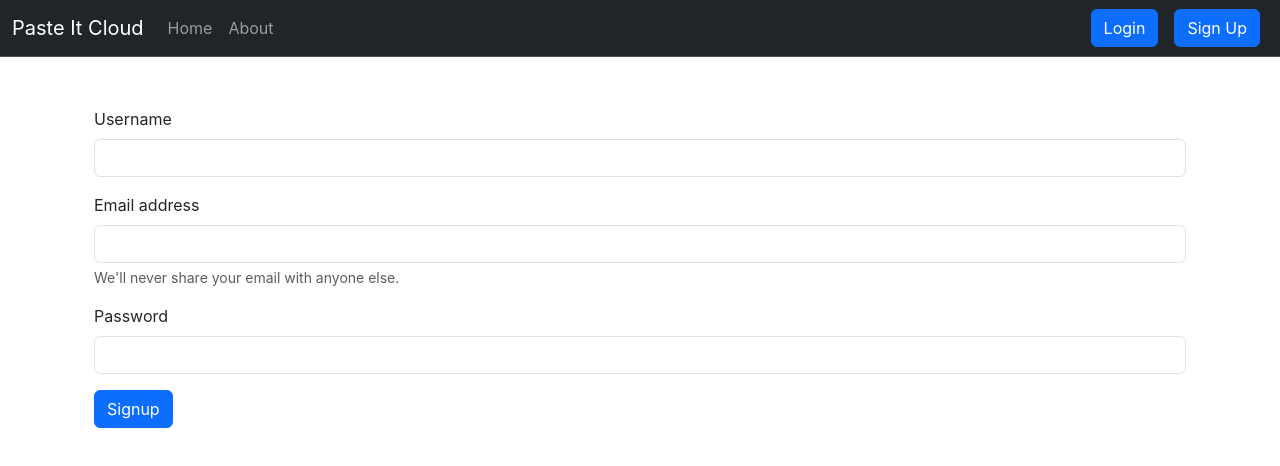
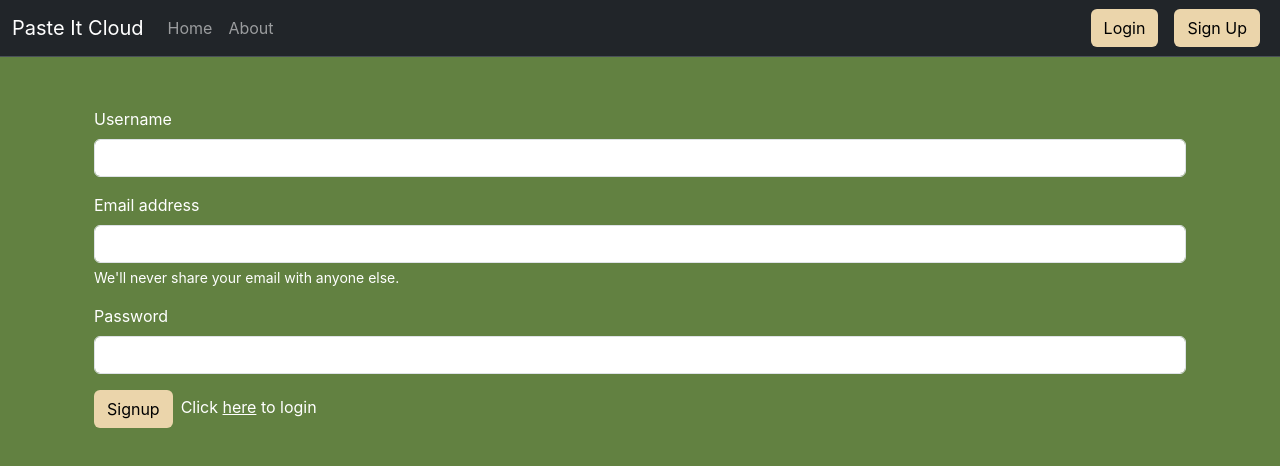
Before and after one commit to nishchyapratapsingh/Paste-It-Cloud, a React (Create React App) app in the folder Frontend/: page /signup in a window 1280 px wide. Shown: the top 466 px of the page. Built offline with nearby package versions, Linux system fonts and the light colour scheme; no server answers.

Commit message:
Refactor UI components for consistency; update button styles in AddNote, Login, Signup, and Navbar components, and improve notes display logic in Notes component. Set environment variable for API host in NoteState and enhance global styles in index.css.

```diff
--- a/Frontend/src/components/AddNote.js
+++ b/Frontend/src/components/AddNote.js
@@ -59,7 +59,8 @@ function AddNote(props) {
       <button
         disabled={note.title.length < 1 || note.description.length < 1}
         type="submit"
-        className="btn btn-primary"
+        className="btn"
+        style={{backgroundColor: "#EBD5AB", color:"black"}}
         onClick={handleSave}
       >
         Add Note
--- a/Frontend/src/components/Home.js
+++ b/Frontend/src/components/Home.js
@@ -6,7 +6,6 @@ export default function Home(props) {
   return (
     <div>
       <div className="container mt-3">
-        <h1></h1>
         <AddNote showAlert={props.showAlert} />
         <h1 className="mt-3">Your Notes</h1>
         <div>
--- a/Frontend/src/components/Login.js
+++ b/Frontend/src/components/Login.js
@@ -1,6 +1,6 @@
 import { useState } from "react";
 import { useNavigate } from "react-router-dom";
-
+import { Link } from "react-router-dom";
 const Login = (props) => {
   let navigate = useNavigate();
   const [credentials, setCredentials] = useState({ email: "", password: "" });
@@ -11,7 +11,8 @@ const Login = (props) => {
 
   const handleSubmit = async (e) => {
     e.preventDefault();
-    const url = `http://localhost:5000/api/auth/login`;
+    const HOST = process.env.REACT_APP_HOST;
+    const url = `${HOST}/api/auth/login`;
     const data = { email: credentials.email, password: credentials.password };
     try {
       const response = await fetch(url, {
@@ -54,7 +55,7 @@ const Login = (props) => {
             aria-describedby="emailHelp"
             required
           />
-          <div id="emailHelp" className="form-text">
+          <div id="emailHelp" style={{color: "white"}} className="form-text">
             We'll never share your email with anyone else.
           </div>
         </div>
@@ -72,9 +73,10 @@ const Login = (props) => {
             required
           />
         </div>
-        <button type="submit" className="btn btn-primary">
+        <button type="submit" style={{backgroundColor: "#EBD5AB"}} className="btn ">
           Login
         </button>
+        <p className="mx-2" style={{display: "inline"}}> Click <Link to="/signup">here</Link> to create an account </p>
       </form>
     </div>
   );
--- a/Frontend/src/components/Navbar.js
+++ b/Frontend/src/components/Navbar.js
@@ -39,8 +39,8 @@ export default function Navbar() {
             </li>
           </ul>
           <form className="d-flex">
-            <Link className="btn btn-primary mx-2" style={{display: localStorage.getItem('token')?"none":"block"}} to="/login" role="button">Login</Link>
-            <Link className="btn btn-primary mx-2" style={{display: localStorage.getItem('token')?"none":"block"}} to="/signup" role="button">Sign Up</Link>
+            <Link className="btn mx-2" style={{display: localStorage.getItem('token')?"none":"block", color:"black", backgroundColor: "#EBD5AB"}} to="/login" role="button">Login</Link>
+            <Link className="btn mx-2" style={{display: localStorage.getItem('token')?"none":"block", color:"black", backgroundColor: "#EBD5AB"}} to="/signup" role="button">Sign Up</Link>
             <button type="button" style={{display: localStorage.getItem('token')?"block":"none"}} onClick={handleLogOutClick} className="btn btn-danger">Log Out</button>
           </form>
         </div>
--- a/Frontend/src/components/Notes.js
+++ b/Frontend/src/components/Notes.js
@@ -43,7 +43,7 @@ const Notes = (props) => {
       <EditNote currentNote={currentNote} setCurrentNote={setCurrentNote} showAlert={props.showAlert}/>
       <div className="row my-3">
         <div className="container fs-5">
-          {notes.length == 0 && 'Your notes will be displayed here'}
+          {notes.length === 0 && 'Your notes will be displayed here'}
         </div>
         {notes.map((note) => {
           return (
--- a/Frontend/src/components/Signup.js
+++ b/Frontend/src/components/Signup.js
@@ -1,9 +1,13 @@
 import { useState } from "react";
-import { useNavigate } from "react-router-dom";
+import { useNavigate, Link } from "react-router-dom";
 
 const Signup = (props) => {
   let navigate = useNavigate();
-  const [credentials, setCredentials] = useState({ name: "", email: "", password: "" });
+  const [credentials, setCredentials] = useState({
+    name: "",
+    email: "",
+    password: "",
+  });
 
   const handleChange = (e) => {
     setCredentials({ ...credentials, [e.target.name]: e.target.value });
@@ -11,8 +15,13 @@ const Signup = (props) => {
 
   const handleSubmit = async (e) => {
     e.preventDefault();
-    const url = `http://localhost:5000/api/auth/createuser`;
-    const data = {name: credentials.name, email: credentials.email, password: credentials.password };
+    const HOST = process.env.REACT_APP_HOST;
+    const url = `${HOST}/api/auth/createuser`;
+    const data = {
+      name: credentials.name,
+      email: credentials.email,
+      password: credentials.password,
+    };
     try {
       const response = await fetch(url, {
         method: "POST",
@@ -35,7 +44,7 @@ const Signup = (props) => {
       console.error(error.message);
       props.showAlert("Please try again later", "warning");
     }
-    setCredentials({name: "", email: "", password: ""});
+    setCredentials({ name: "", email: "", password: "" });
   };
   return (
     <div className="container">
@@ -69,7 +78,7 @@ const Signup = (props) => {
             aria-describedby="emailHelp"
             required
           />
-          <div id="emailHelp" className="form-text">
+          <div id="emailHelp" style={{ color: "white" }} className="form-text">
             We'll never share your email with anyone else.
           </div>
         </div>
@@ -88,9 +97,16 @@ const Signup = (props) => {
             required
           />
         </div>
-        <button type="submit" className="btn btn-primary">
+        <button
+          type="submit"
+          style={{ backgroundColor: "#EBD5AB", color: "black" }}
+          className="btn"
+        >
           Signup
         </button>
+        <p className="mx-2" style={{ display: "inline" }}>
+          Click <Link to="/login">here</Link> to login
+        </p>
       </form>
     </div>
   );
--- a/Frontend/src/context/notes/NoteState.js
+++ b/Frontend/src/context/notes/NoteState.js
@@ -2,7 +2,7 @@ import { useState } from "react";
 import noteContext from "./noteContext";
 const notesInitial = [];
 const NoteState = (props) => {
-  const HOST = "http://192.168.1.33:5000";
+  const HOST = process.env.REACT_APP_HOST;
   const [notes, setNotes] = useState(notesInitial);
   const getNotes = async () => {
     const url = `${HOST}/api/notes/fetchallnotes`;
--- a/Frontend/src/index.css
+++ b/Frontend/src/index.css
@@ -5,6 +5,12 @@ body {
     sans-serif;
   -webkit-font-smoothing: antialiased;
   -moz-osx-font-smoothing: grayscale;
+  background-color: #628141;
+  color: white;
+}
+
+a {
+  color: white;
 }
 
 code {
```
